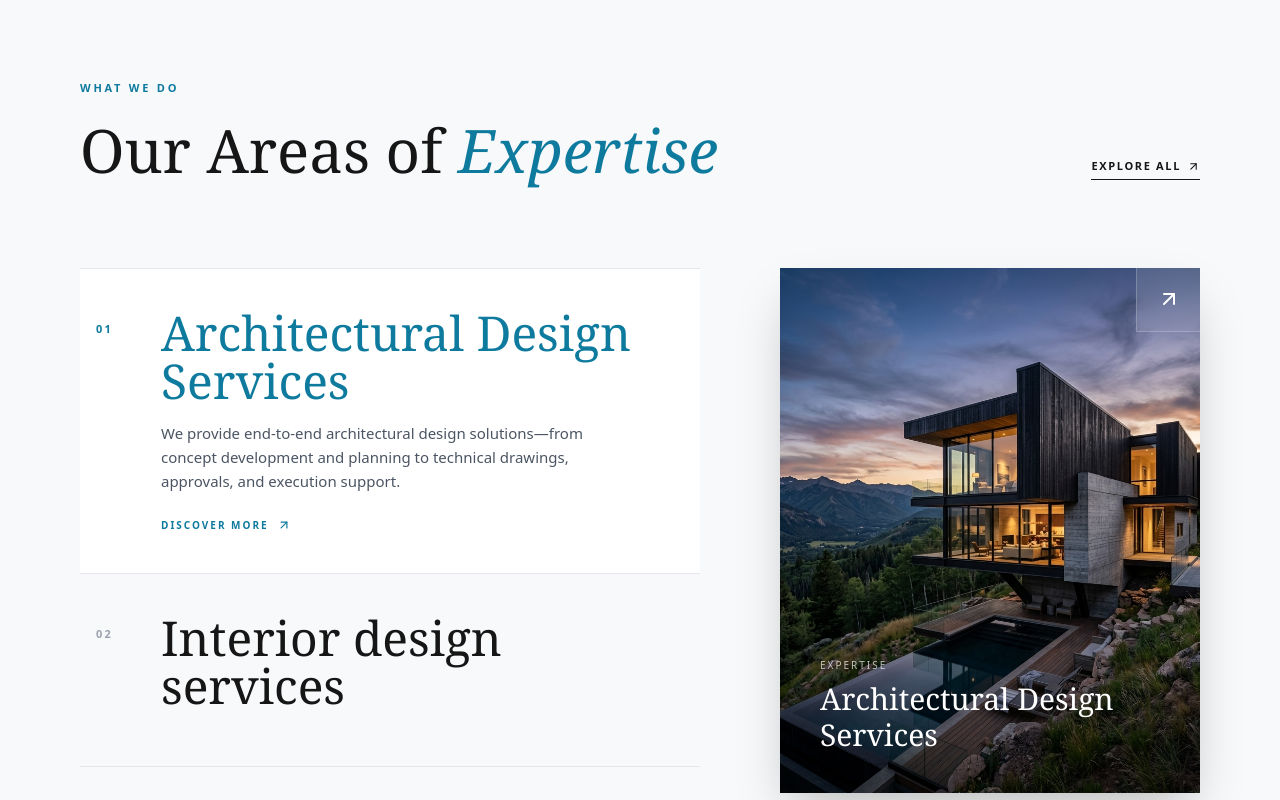
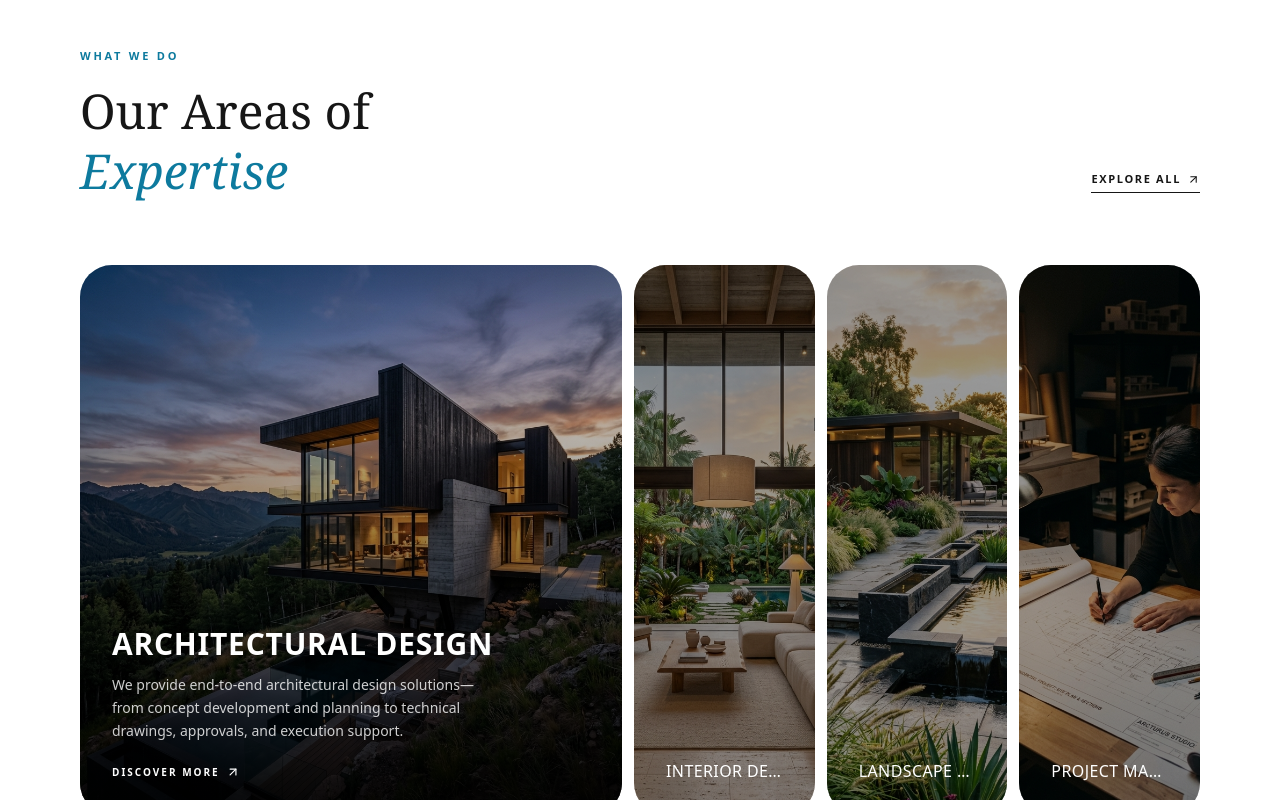
Before and after one commit to zaeemahamad111-ops/SpaceNode, a Next.js app in the folder web/: page / in a window 1280 px wide. Shown: the part 880-1680 px from the top of the page. Built offline with nearby package versions, Linux system fonts and the light colour scheme; a web font is replaced by a local one.

Commit message:
Implement horizontal accordion for Expertise preview

```diff
--- a/web/src/components/sections/home/ExpertisePreview.tsx
+++ b/web/src/components/sections/home/ExpertisePreview.tsx
@@ -4,34 +4,33 @@ import { useState } from 'react';
 import Link from 'next/link';
 import Image from 'next/image';
 import { ArrowUpRight } from 'lucide-react';
-import { motion, AnimatePresence } from 'framer-motion';
 import RevealWrapper from '@/components/ui/RevealWrapper';
 
 const services = [
   {
     num: '01',
-    title: 'Architectural Design Services',
+    title: 'Architectural Design',
     desc: 'We provide end-to-end architectural design solutions—from concept development and planning to technical drawings, approvals, and execution support.',
     href: '/expertise#architecture',
     image: '/images/expertise-architecture.png'
   },
   {
     num: '02',
-    title: 'Interior design services',
+    title: 'Interior Design',
     desc: 'At Space Node Architects, we create thoughtfuly designed interiors that balance aesthetics, comfort, and functionality.',
     href: '/expertise#interior',
     image: '/images/expertise-interior.png'
   },
   {
     num: '03',
-    title: 'Landscape Design Services',
+    title: 'Landscape Design',
     desc: 'We create thoughtfully designed outdoor environments that enhance the beauty and functionality of a space.',
     href: '/expertise#landscape',
     image: '/images/expertise-landscape.png'
   },
   {
     num: '04',
-    title: 'Project Management Service',
+    title: 'Project Management',
     desc: 'Project management is one of our core strengths—especially for clients residing abroad or who require trusted on-ground coordination.',
     href: '/expertise#consultancy',
     image: '/images/expertise-consultancy.png'
@@ -42,17 +41,17 @@ export default function ExpertisePreview() {
   const [hoveredIndex, setHoveredIndex] = useState(0);
 
   return (
-    <section className="py-32 md:py-40 bg-[#F8F9FA] relative" aria-labelledby="expertise-heading">
+    <section className="py-24 md:py-32 bg-white relative" aria-labelledby="expertise-heading">
       <div className="max-w-[1440px] mx-auto px-6 md:px-20">
 
         {/* Header */}
-        <RevealWrapper className="mb-20">
-          <span className="font-sans text-[11px] font-semibold tracking-[0.25em] uppercase text-[#0D7A9E] block mb-4">
+        <RevealWrapper className="mb-12 md:mb-16">
+          <span className="font-sans text-[11px] font-semibold tracking-[0.25em] uppercase text-[#0D7A9E] block mb-4 text-center md:text-left">
             What We Do
           </span>
-          <div className="flex items-end justify-between">
-            <h2 id="expertise-heading" className="font-serif text-5xl md:text-6xl text-[#161616] leading-tight">
-              Our Areas of <span className="italic text-[#0D7A9E]">Expertise</span>
+          <div className="flex flex-col md:flex-row md:items-end justify-between gap-6">
+            <h2 id="expertise-heading" className="font-serif text-4xl md:text-5xl text-[#161616] leading-tight text-center md:text-left">
+              Our Areas of <br className="hidden md:block" /><span className="italic text-[#0D7A9E]">Expertise</span>
             </h2>
             <Link
               href="/expertise"
@@ -63,54 +62,59 @@ export default function ExpertisePreview() {
           </div>
         </RevealWrapper>
 
-        {/* Interactive Split Layout */}
-        <div className="grid grid-cols-1 lg:grid-cols-12 gap-12 lg:gap-20">
+        {/* Interactive Horizontal Accordion */}
+        <RevealWrapper delay={0.2}>
+          <div className="flex flex-col lg:flex-row w-full h-[600px] lg:h-[550px] gap-2 lg:gap-3">
+            {services.map((service, i) => {
+              const isActive = hoveredIndex === i;
 
-          {/* Left: Interactive List */}
-          <div className="lg:col-span-7 flex flex-col justify-center">
-            <div className="space-y-0 border-t border-[#E5E7EB]">
-              {services.map((service, i) => {
-                const isHovered = hoveredIndex === i;
               return (
                 <div
                   key={service.num}
-                    className="border-b border-[#E5E7EB] group"
                   onMouseEnter={() => setHoveredIndex(i)}
+                  className={`relative overflow-hidden rounded-[2rem] transition-all duration-700 ease-[cubic-bezier(0.25,1,0.5,1)] cursor-pointer group ${
+                    isActive ? 'flex-[4] lg:flex-[3]' : 'flex-1'
+                  }`}
                 >
-                    <Link href={service.href} className="block py-10 relative overflow-hidden">
-                      <div
-                        className={`absolute inset-0 bg-white transition-transform duration-500 origin-left ${
-                          isHovered ? 'scale-x-100' : 'scale-x-100 lg:scale-x-0'
-                        }`}
+                  <Link href={service.href} className="block w-full h-full relative">
+                    {/* Background Image */}
+                    <Image
+                      src={service.image}
+                      alt={service.title}
+                      fill
+                      className="object-cover transition-transform duration-1000 group-hover:scale-105"
+                      sizes={isActive ? "(max-width: 1024px) 100vw, 50vw" : "(max-width: 1024px) 100vw, 20vw"}
+                      priority={i === 0}
                     />
 
-                      <div className="relative z-10 flex items-start gap-5 md:gap-8 lg:gap-12 px-2 md:px-4">
-                        <span className={`font-sans text-[11px] tracking-[0.2em] font-bold transition-colors duration-300 pt-1 md:pt-3 ${
-                          isHovered ? 'text-[#0D7A9E]' : 'text-[#0D7A9E] lg:text-[#9CA3AF]'
-                        }`}>
-                          {service.num}
-                        </span>
+                    {/* Dark Gradient Overlay for text readability */}
+                    <div className={`absolute inset-0 transition-opacity duration-700 ${isActive ? 'bg-gradient-to-t from-black/90 via-black/40 to-black/10' : 'bg-black/40 group-hover:bg-black/20'}`} />
 
-                        <div className="flex-1">
-                          <h3 className={`font-serif text-3xl md:text-4xl lg:text-5xl transition-colors duration-300 mb-2 md:mb-4 ${
-                            isHovered ? 'text-[#0D7A9E]' : 'text-[#0D7A9E] lg:text-[#161616]'
+                    {/* Content */}
+                    <div className="absolute inset-x-0 bottom-0 p-6 md:p-8 flex flex-col justify-end h-full">
+                      <div className="mt-auto">
+                        {/* Title - Truncate and scale down slightly when inactive */}
+                        <h3 className={`font-sans tracking-wide uppercase text-white transition-all duration-700 whitespace-nowrap overflow-hidden text-ellipsis ${
+                          isActive
+                            ? 'text-2xl md:text-3xl font-semibold mb-3'
+                            : 'text-sm md:text-base font-medium origin-left'
                         }`}>
                           {service.title}
                         </h3>
 
-                          {/* Smooth expanding description */}
+                        {/* Description - Fade and slide in/out */}
                         <div
-                            className={`grid transition-all duration-500 ease-in-out ${
-                              isHovered ? 'grid-rows-[1fr] opacity-100 mt-2 md:mt-4' : 'grid-rows-[1fr] opacity-100 mt-2 md:mt-4 lg:grid-rows-[0fr] lg:opacity-0 lg:mt-0'
+                          className={`grid transition-all duration-700 ease-in-out ${
+                            isActive ? 'grid-rows-[1fr] opacity-100' : 'grid-rows-[0fr] opacity-0'
                           }`}
                         >
                           <div className="overflow-hidden">
-                              <p className="font-sans font-light text-sm md:text-[15px] text-[#4B5563] leading-relaxed max-w-md pb-2">
+                            <p className="font-sans font-light text-sm text-white/80 leading-relaxed max-w-sm mb-4">
                               {service.desc}
                             </p>
-                              <div className="flex items-center gap-2 mt-4 text-[#0D7A9E] font-sans text-[10px] font-bold tracking-[0.2em] uppercase">
+                            <span className="inline-flex items-center gap-1.5 font-sans text-[10px] font-bold tracking-[0.2em] uppercase text-white hover:text-[#0D7A9E] transition-colors">
                               Discover More <ArrowUpRight size={14} />
-                              </div>
+                            </span>
                           </div>
                         </div>
                       </div>
@@ -120,67 +124,16 @@ export default function ExpertisePreview() {
               );
             })}
           </div>
-          </div>
 
-          {/* Right: Sticky Image Reveal */}
-          <div className="lg:col-span-5 hidden lg:block relative">
-            <div className="sticky top-32 w-full aspect-[4/5] overflow-hidden bg-white shadow-2xl">
-              {/* Corner accent */}
-              <div className="absolute top-0 right-0 w-16 h-16 bg-white/10 backdrop-blur-md z-20 flex items-center justify-center border-b border-l border-white/20">
-                <ArrowUpRight size={24} className="text-white" />
-              </div>
-
-              <AnimatePresence mode="wait">
-                <motion.div
-                  key={hoveredIndex}
-                  initial={{ opacity: 0, scale: 1.05 }}
-                  animate={{ opacity: 1, scale: 1 }}
-                  exit={{ opacity: 0 }}
-                  transition={{ duration: 0.6, ease: [0.21, 0.47, 0.32, 0.98] }}
-                  className="absolute inset-0"
-                >
-                  <Image
-                    src={services[hoveredIndex].image}
-                    alt={services[hoveredIndex].title}
-                    fill
-                    className="object-cover"
-                    sizes="(max-width: 1024px) 100vw, 40vw"
-                    priority
-                  />
-                  {/* Subtle dark gradient overlay to make images feel premium */}
-                  <div className="absolute inset-0 bg-gradient-to-t from-black/40 via-transparent to-transparent" />
-
-                  {/* Title overlay on image */}
-                  <motion.div
-                    initial={{ opacity: 0, y: 20 }}
-                    animate={{ opacity: 1, y: 0 }}
-                    transition={{ delay: 0.3, duration: 0.5 }}
-                    className="absolute bottom-10 left-10 text-white"
-                  >
-                    <span className="font-sans text-[10px] tracking-[0.2em] uppercase opacity-70 block mb-2">
-                      Expertise
-                    </span>
-                    <h4 className="font-serif text-3xl">
-                      {services[hoveredIndex].title}
-                    </h4>
-                  </motion.div>
-                </motion.div>
-              </AnimatePresence>
-            </div>
-          </div>
-
-        </div>
-
-        {/* Mobile CTA */}
-        <RevealWrapper className="mt-12 lg:hidden">
+          <div className="mt-8 flex justify-center md:hidden">
             <Link
               href="/expertise"
-            className="flex items-center justify-center gap-2 bg-[#0D7A9E] text-white py-5 font-sans text-[11px] font-semibold tracking-[0.2em] uppercase hover:bg-[#0A2333] transition-colors"
+              className="inline-flex items-center gap-1.5 group font-sans text-[11px] font-semibold tracking-[0.15em] uppercase text-[#161616] border-b border-[#161616] pb-1"
             >
-            Explore All Expertise <ArrowUpRight size={13} />
+              Explore All <ArrowUpRight size={13} />
             </Link>
+          </div>
         </RevealWrapper>
-
       </div>
     </section>
   );
```
Lines whose indentation alone changed are shown as unchanged.
